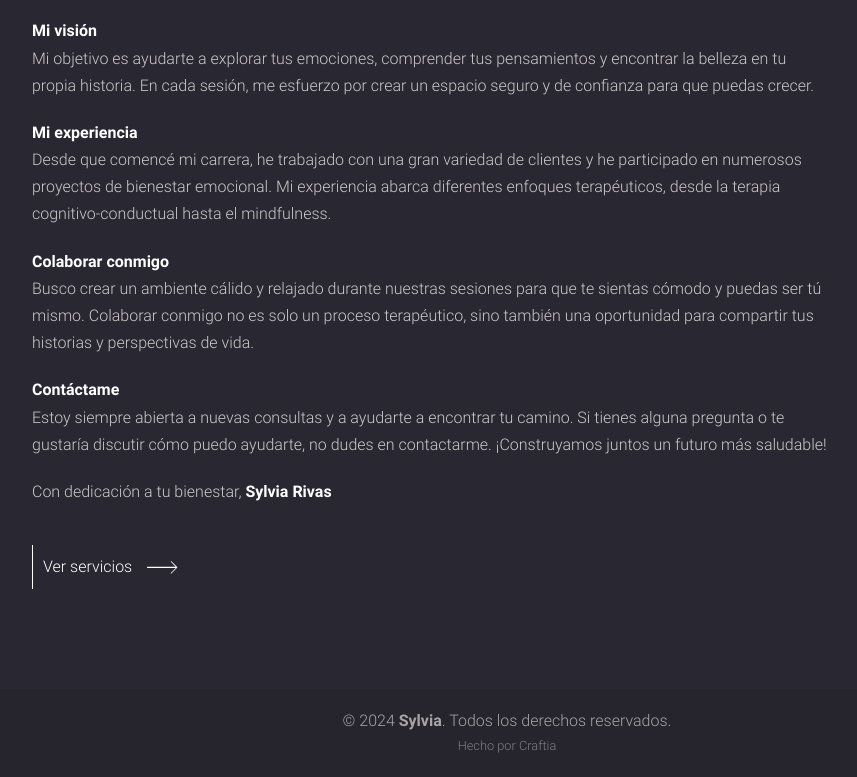
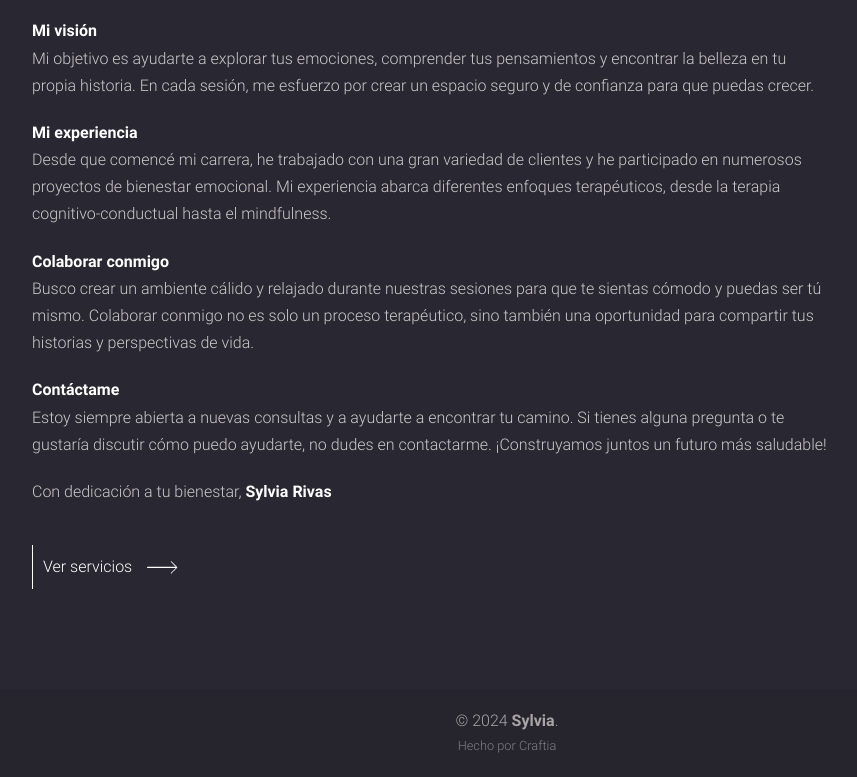
Before and after one commit to asepulvedadev/template3-craftia, a plain HTML site: page html/about.html in a window 1280 px wide. Shown: the part 795-1572 px from the top of the page, without its empty margins (178-1035 px from the left). Drawn offline with Linux system fonts and the light colour scheme.

Commit message:
refactor: remove 'All rights reserved' from footer

```diff
--- a/html/about.html
+++ b/html/about.html
@@ -136,7 +136,7 @@
 
 <footer class="site-footer">
     <div class="footer-copyright">
-        © 2024 <strong>Sylvia</strong>. Todos los derechos reservados. <br>
+        © 2024 <strong>Sylvia</strong>. <br>
         <span style="font-size: 0.8em; opacity: 0.7;">Hecho por Craftia</span>
     </div>
 </footer>
```
Also changed, not shown: html/contact.html (+1 -1 lines), html/gallery-single.html (+1 -1 lines), html/gallery.html (+1 -1 lines).
